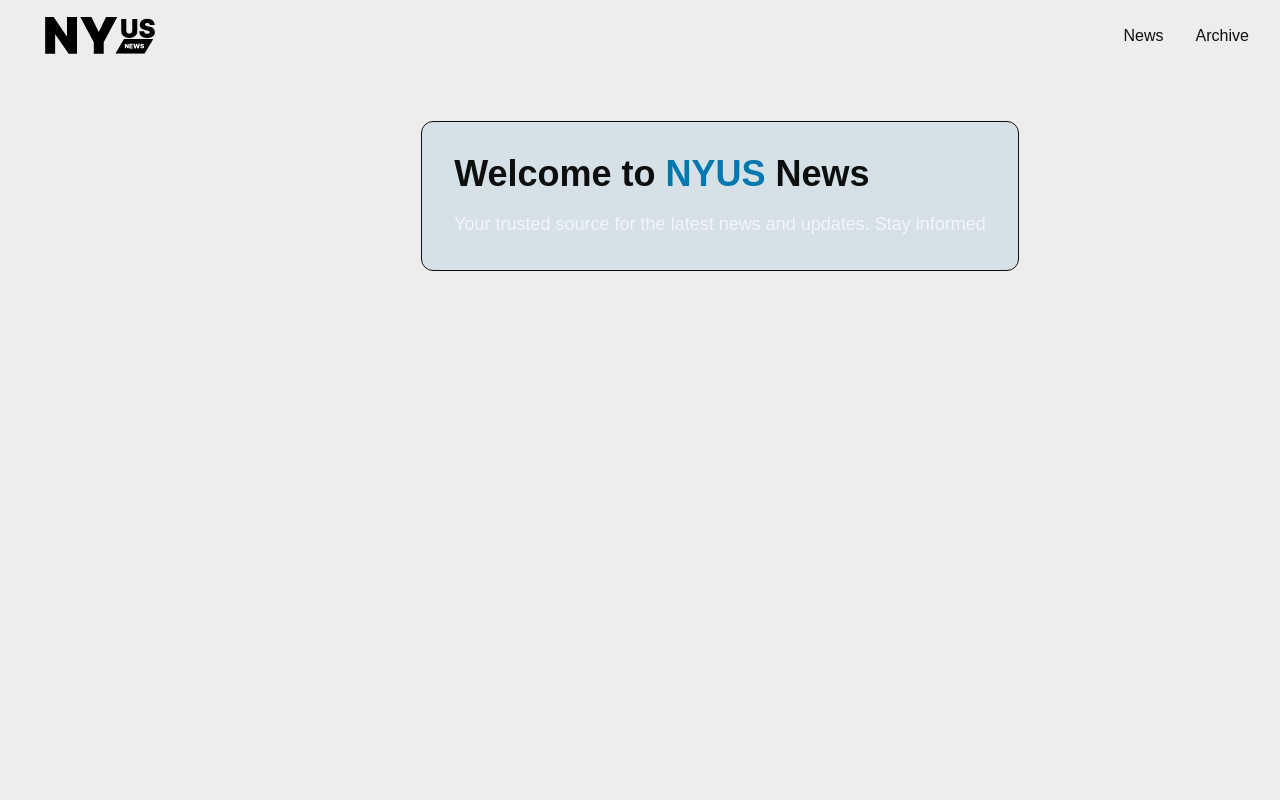
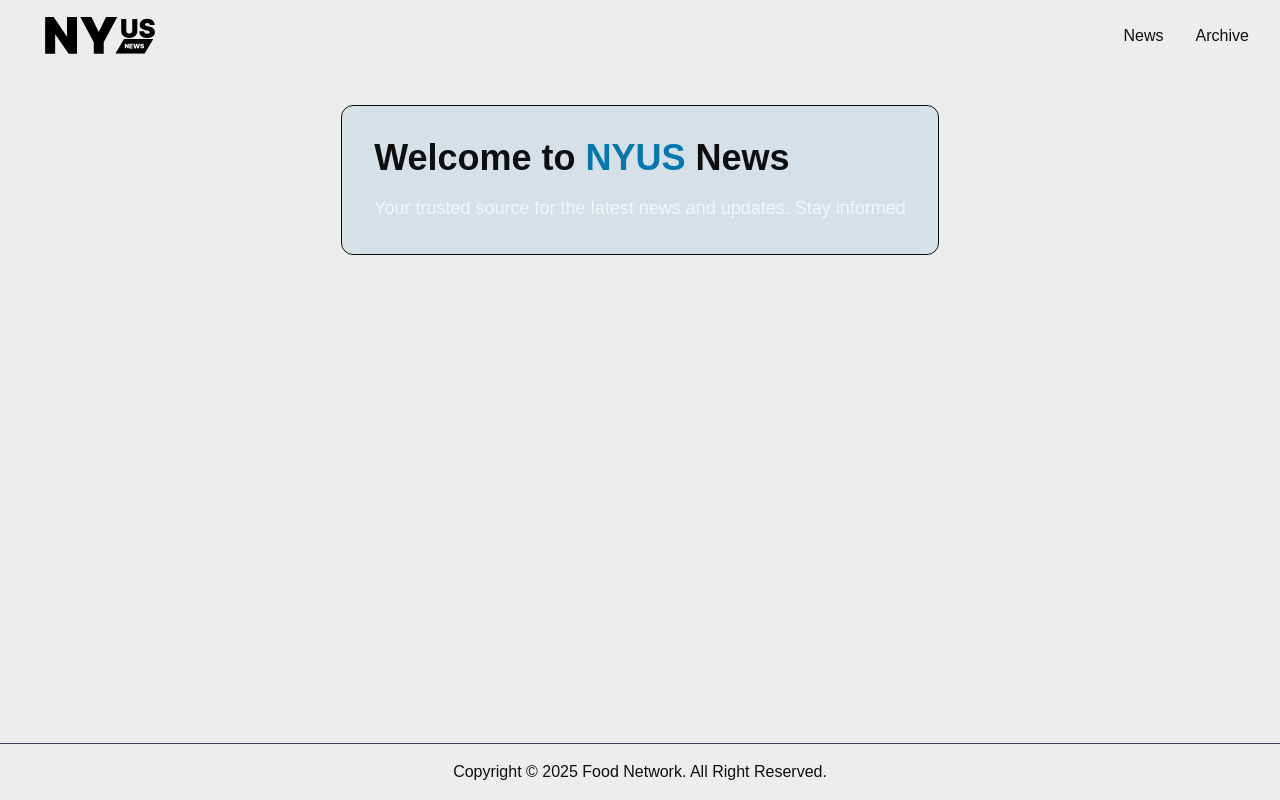
Before and after one commit to sundeeseeyou/articles, a Next.js app: page / in a window 1280 px wide. Shown: the top 800 px of the page. Built offline with nearby package versions, Linux system fonts and the light colour scheme.

Commit message:
feat(config): using catch-all route to make it more concise

```diff
--- /dev/null
+++ b/src/app/archive/@archive/[[...filter]]/page.tsx
@@ -0,0 +1,26 @@
+import NewsCard from "@/components/news/NewsCard";
+import { getNewsForYear, getAvailableNewsYears } from "@/lib/news";
+import Link from "next/link";
+
+type PageProps = Promise<{ filter: Array<string> }>;
+
+export default async function FilteredNews({ params }: { params: PageProps }) {
+  const { filter } = await params;
+  const filteredNews = getNewsForYear(filter);
+  const links = getAvailableNewsYears();
+  return (
+    <div className="flex flex-col justify-center items-start">
+      <h2 className="text-xl mb-4">Filtered for: {filter}</h2>
+      <nav className="mb-8">
+        <ul className="flex flex-row justify-start items-center gap-4">
+          {links.map((year) => (
+            <li key={year}>
+              <Link href={`/archive/${year}`}>{year}</Link>
+            </li>
+          ))}
+        </ul>
+      </nav>
+      <NewsCard news={filteredNews} />
+    </div>
+  );
+}
--- a/src/app/archive/@archive/[year]/page.tsx
+++ /dev/null
@@ -1,22 +0,0 @@
-import NewsCard from "@/components/news/NewsCard";
-import { getNewsForYear } from "@/lib/news";
-
-// interface PageProps {
-//   params: {
-//     year: string;
-//   };
-// }
-
-type PageProps = Promise<{ year: string }>;
-
-export default async function FilteredNews({ params }: { params: PageProps }) {
-  const { year } = await params;
-  const filteredNews = getNewsForYear(year);
-
-  return (
-    <div>
-      <h1>Filtered News for {year}</h1>
-      <NewsCard news={filteredNews} />
-    </div>
-  );
-}
--- a/src/app/archive/@archive/page.tsx
+++ /dev/null
@@ -1,17 +0,0 @@
-import { getAvailableNewsYears } from "@/lib/news";
-import Link from "next/link";
-
-export default function ArchivePage() {
-  const links = getAvailableNewsYears();
-  return (
-    <article className="flex flex-col justify-start items-start gap-4">
-      <ul className="flex flex-row justify-start items-center gap-4">
-        {links.map((year) => (
-          <li key={year}>
-            <Link href={`/archive/${year}`}>{year}</Link>
-          </li>
-        ))}
-      </ul>
-    </article>
-  );
-}
--- a/src/app/archive/layout.tsx
+++ b/src/app/archive/layout.tsx
@@ -2,7 +2,7 @@ import { ArchiveLayoutProps } from "@/lib/types";
 
 export default function ArchiveLayout({ archive, latest }: ArchiveLayoutProps) {
   return (
-    <main className="flex flex-col justify-center items-center gap-4 w-full">
+    <main className="flex flex-col justify-center items-center gap-4 min-w-screen">
       <h1 className="text-4xl font-bold">Archive Layout</h1>
       <section
         id="archive-filter"
--- a/src/app/layout.tsx
+++ b/src/app/layout.tsx
@@ -1,7 +1,8 @@
 import type { Metadata } from "next";
 import { Manrope, Geist_Mono } from "next/font/google";
 import MainHeader from "@/components/homepage/MainHeader";
-import "./globals.css";
+import "@/app/global.css";
+import Footer from "@/components/homepage/Footer";
 
 const manrope = Manrope({
   variable: "--font-geist-sans",
@@ -25,11 +26,14 @@ export default function RootLayout({
 }>) {
   return (
     <html lang="en">
-      <body className={`${manrope.variable} ${geistMono.variable} antialiased`}>
+      <body
+        className={`flex flex-col min-h-screen w-full max-w-screen mx-auto overflow-x-hidden ${manrope.variable} ${geistMono.variable} antialiased `}
+      >
         <MainHeader />
-        <main className="flex flex-col justify-center items-center gap-4 p-4 mx-auto min-w-[1440px] max-w-full">
+        <main className="flex flex-col justify-start items-center flex-grow max-w-screen mx-auto">
           {children}
         </main>
+        <Footer />
       </body>
     </html>
   );
--- a/src/app/page.tsx
+++ b/src/app/page.tsx
@@ -2,8 +2,8 @@ import MainBanner from "@/components/homepage/MainBanner";
 
 export default function Home() {
   return (
-    <section>
+    <>
       <MainBanner />
-    </section>
+    </>
   );
 }
--- /dev/null
+++ b/src/components/homepage/Footer.tsx
@@ -0,0 +1,10 @@
+export default function Footer() {
+  const year = new Date().getFullYear();
+  return (
+    <>
+      <footer className="flex justify-center self-end w-full max-w-screen mx-auto p-4 border-t-1 border-t-gray-700 mt-16 bottom-0">
+        <div>Copyright &copy; {year} Food Network. All Right Reserved.</div>
+      </footer>
+    </>
+  );
+}
```
Also changed, not shown: src/app/global.css (renamed from src/app/globals.css).
